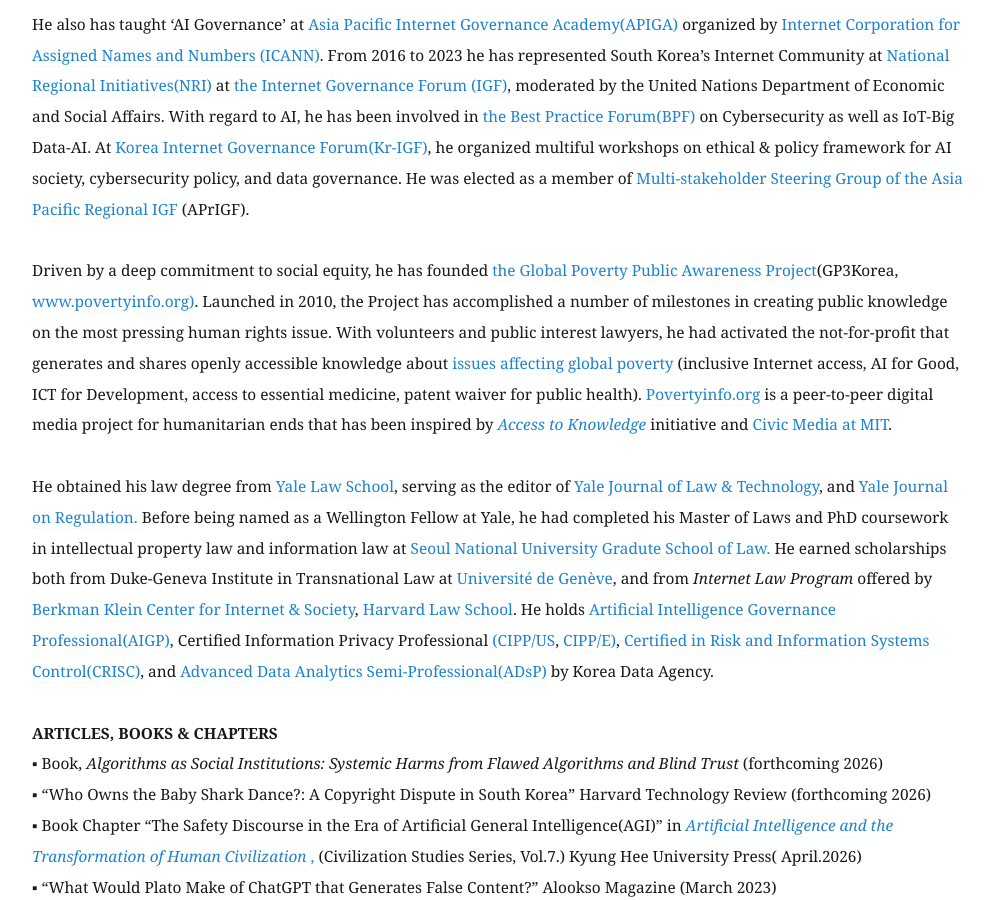
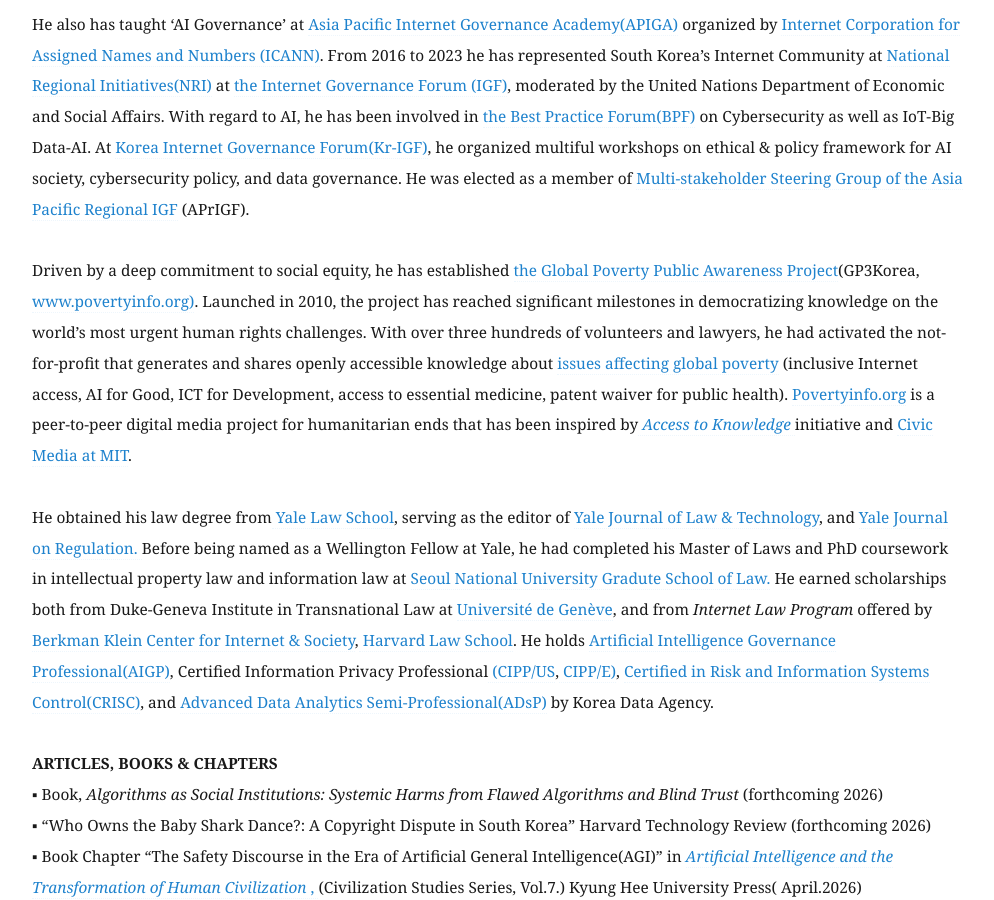
Before and after one commit to eunchangchoi/eunchangchoi.github.io, a Jekyll site: the page built from index.md, in a window 1280 px wide and 900 px high, scrolled down 2119 px. Shown: the whole window, without its empty margins (68-1062 px from the left). Built offline with Jekyll 4.4.1, drawn with Linux system fonts in a browser that asks for light colours.

Commit message:
Update index.md

```diff
--- a/index.md
+++ b/index.md
@@ -35,7 +35,7 @@
     <br>
     He also has taught ‘AI Governance’ at <a href="https://community.icann.org/display/GSEAPAC/APIGA+2019"> Asia Pacific Internet Governance Academy(APIGA)</a> organized by <a href="https://www.icann.org"> Internet Corporation for Assigned Names and Numbers (ICANN)</a>. From 2016 to 2023 he has represented South Korea’s Internet Community at <a href="http://www.intgovforum.org/multilingual/content/igf-regional-and-national-initiatives"> National Regional Initiatives(NRI)</a> at <a href="https://intgovforum.org/en"> the Internet Governance Forum (IGF)</a>, moderated by the United Nations Department of Economic and Social Affairs. With regard to AI, he has been involved in <a href="https://www.intgovforum.org/en/content/best-practice-forums-bpfs">the Best Practice Forum(BPF)</a> on Cybersecurity as well as IoT-Big Data-AI. At <a href="http://krigf.kr"> Korea Internet Governance Forum(Kr-IGF)</a>, he organized multiful workshops on ethical & policy framework for AI society, cybersecurity policy, and data governance. He was elected as a member of <a href="https://www.aprigf.asia/members.html"> Multi-stakeholder Steering Group of the Asia Pacific Regional IGF</a> (APrIGF). <br>
     <br>
-  Driven by a deep commitment to social equity, he has founded <a href="http://www.povertyinfo.org"> the Global Poverty Public Awareness Project</a>(GP3Korea, <a href="http://www.povertyinfo.org"> www.povertyinfo.org)</a>. Launched in 2010, the Project has accomplished a number of milestones in creating public knowledge on the most pressing human rights issue. With volunteers and public interest lawyers, he had activated the not-for-profit that generates and shares openly accessible knowledge about <a href= "http://povertyinfo.org/300.9_issues.html"> issues affecting global poverty</a> (inclusive Internet access, AI for Good, ICT for Development, access to essential medicine, patent waiver for public health). <a href="http://www.povertyinfo.org">Povertyinfo.org</a> is a peer-to-peer digital media project for humanitarian ends that has been inspired by<a href="https://law.yale.edu/isp/about/initiatives/access-knowledge"><i> Access to Knowledge</i> </a> initiative and <a href= "https://civic.mit.edu/"> Civic Media at MIT</a>.  <br>
+  Driven by a deep commitment to social equity, he has established <a href="http://www.povertyinfo.org"> the Global Poverty Public Awareness Project</a>(GP3Korea, <a href="http://www.povertyinfo.org"> www.povertyinfo.org)</a>. Launched in 2010, the project has reached significant milestones in democratizing knowledge on the world’s most urgent human rights challenges. With over three hundreds of volunteers and lawyers, he had activated the not-for-profit that generates and shares openly accessible knowledge about <a href= "http://povertyinfo.org/300.9_issues.html"> issues affecting global poverty</a> (inclusive Internet access, AI for Good, ICT for Development, access to essential medicine, patent waiver for public health). <a href="http://www.povertyinfo.org">Povertyinfo.org</a> is a peer-to-peer digital media project for humanitarian ends that has been inspired by<a href="https://law.yale.edu/isp/about/initiatives/access-knowledge"><i> Access to Knowledge</i> </a> initiative and <a href= "https://civic.mit.edu/"> Civic Media at MIT</a>.  <br>
      <br>
     He obtained his law degree from<a href="https://law.yale.edu/"> Yale Law School</a>, serving as the editor of <a href="https://yjolt.org/"> Yale Journal of Law & Technology</a>, and <a href="https://www.yalejreg.com"> Yale Journal on Regulation. </a> Before being named as a Wellington Fellow at Yale, he had completed his Master of Laws and PhD coursework in intellectual property law and information law at <a href="http://law.snu.ac.kr/index_en.php"> Seoul National University Gradute School of Law.</a> He earned scholarships both from Duke-Geneva Institute in Transnational Law at <a href="https://www.unige.ch/droit/transnational/en/certificat"> Université de Genève</a>, and from <i> Internet Law Program</i> offered by <a href="https://www.cyber.harvard.edu/">Berkman Klein Center for Internet & Society</a>,<a href="https://hls.harvard.edu"> Harvard Law School</a>. He holds <a href="https://iapp.org/certify/aigp/"> Artificial Intelligence Governance Professional(AIGP)</a>, Certified Information Privacy Professional<a href="https://iapp.org/certify/cippus/"> (CIPP/US</a>,<a href="https://iapp.org/certify/cippe/"> CIPP/E)</a>, <a href="https://www.isaca.org/credentialing/crisc"> Certified in Risk and Information Systems Control(CRISC)</a>, and <a href="http://www.dataq.or.kr/www/sub/a_06.do"> Advanced Data Analytics Semi-Professional(ADsP)</a> by Korea Data Agency.<br>
 
```
